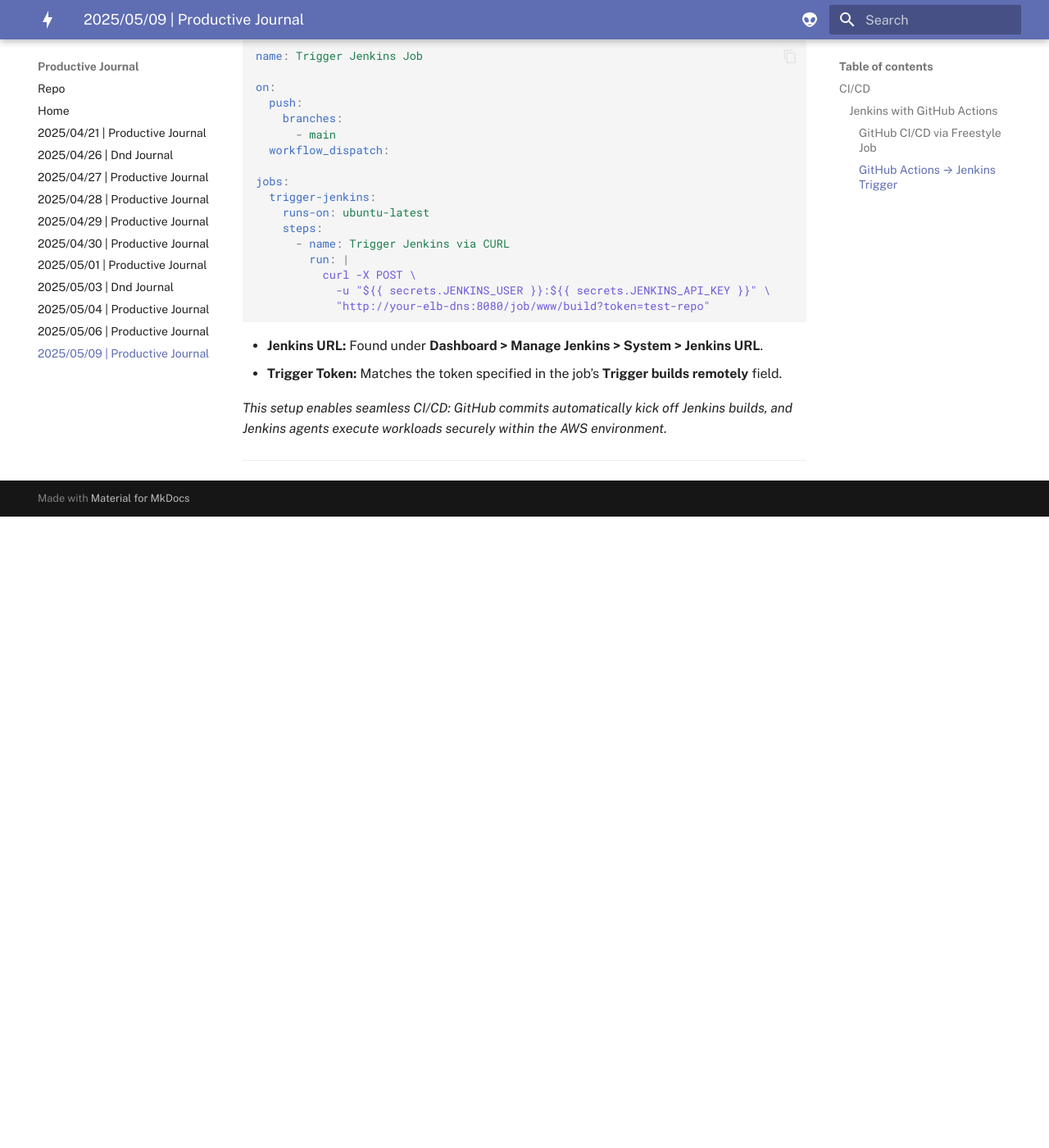
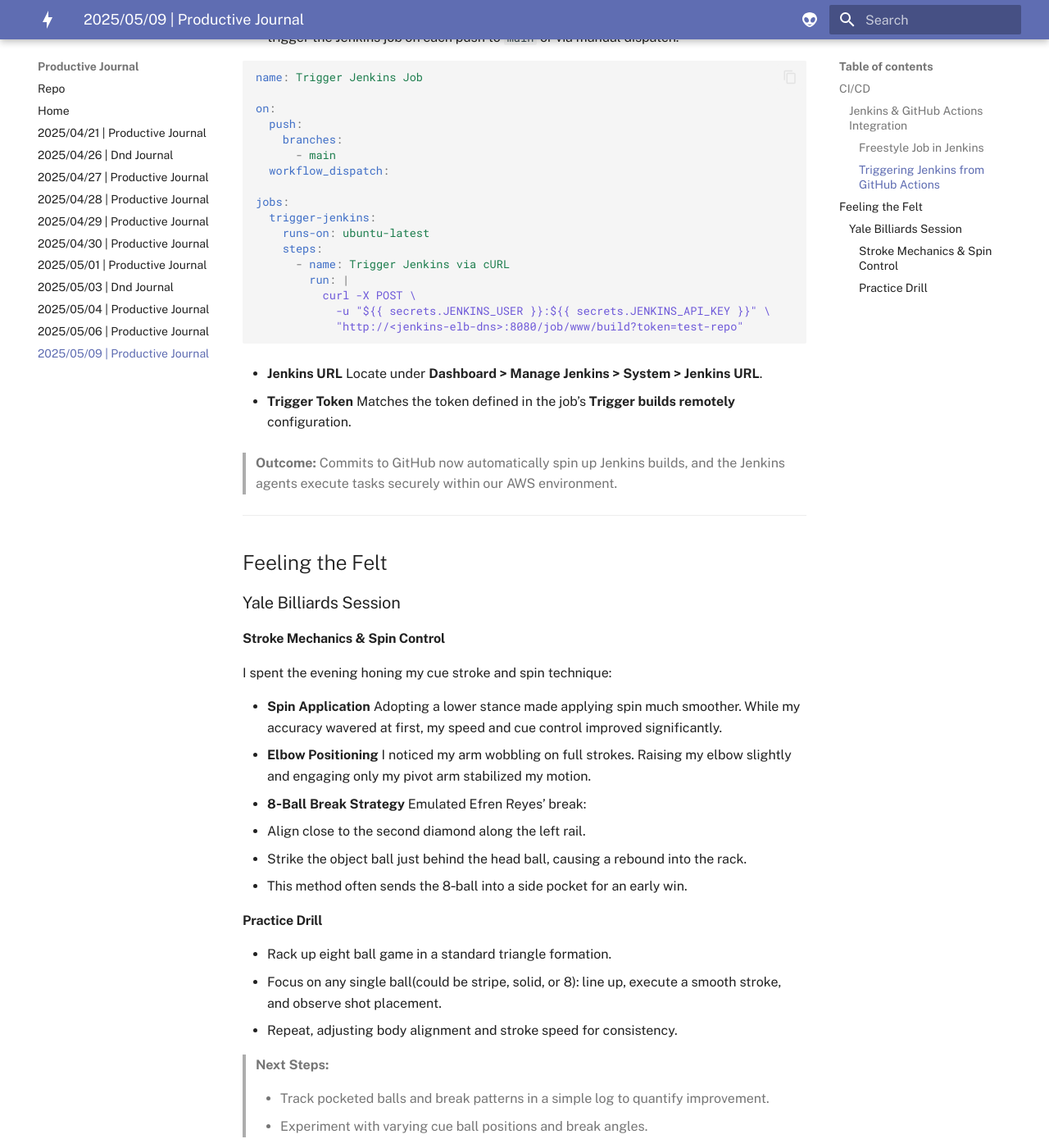
Before and after one commit to scondo-prof/productiveJournal, an MkDocs documentation site: the page built from docs/weeklyProductiveJournal/2025/5/09/dailyProgress.md, in a window 1280 px wide and 1400 px high, scrolled down 1411 px. Shown: the whole window at 82% size. Built offline with MkDocs 1.6.1 and Material for MkDocs 9.7.7, drawn with Linux system fonts in a browser that asks for light colours; before the commit the page ends 2041 px from its top, so only the background shows below that; some of the changed text lies outside the part shown.

Commit message:
dev/finished 05-09 entry

````diff
--- a/docs/weeklyProductiveJournal/2025/5/09/dailyProgress.md
+++ b/docs/weeklyProductiveJournal/2025/5/09/dailyProgress.md
@@ -2,16 +2,20 @@
 
 ## CI/CD
 
-### Jenkins with GitHub Actions
+### Jenkins & GitHub Actions Integration
 
-#### GitHub CI/CD via Freestyle Job
+#### Freestyle Job in Jenkins
 
-- **Authentication Challenge:** GitHub deprecated basic auth, so we generated a Fine‑Grained PAT for the TGBFS repo and stored it as a Jenkins secret.
-- **Remote Build Trigger:** Jobs are configured with a trigger token; authenticated via Jenkins API key to start builds remotely.
+- **Authentication Workaround**
+  GitHub removed basic authentication, so I created a fine‑grained Personal Access Token for the test repository and stored it securely as a Jenkins credential.
+- **Remote Build Trigger**
+  Each job is configured with a trigger token. Jenkins uses its API key and this token to authenticate and initiate builds remotely.
   ![Freestyle Project Trigger](./assets/jekninsProjectExampleTrigger.png)
-- **Secure Environment Injection:** Check **Use secret text(s) or file(s)** in job configuration to inject the PAT and other credentials.
+- **Secure Environment Injection**
+  Under **Build Environment**, enable **Use secret text(s) or file(s)** to inject the GitHub PAT and any other sensitive credentials into the build.
   ![Freestyle Project Environment](./assets/jenkinsProjectExampleEnvironment.png)
-- **Build Steps:** An **Execute Shell** step runs a script to pull from GitHub and launch the application:
+- **Build Steps**
+  A single **Execute Shell** step pulls the latest code and launches the application:
 
   ```bash
   gh auth login --with-token < $GITHUB_PAT_TXT
@@ -24,9 +28,10 @@
   python main.py
   ```
 
-#### GitHub Actions → Jenkins Trigger
+#### Triggering Jenkins from GitHub Actions
 
-- **Workflow YAML:** A GitHub Actions workflow uses `curl` with Jenkins credentials to trigger the Jenkins job when code is pushed or manually dispatched:
+- **Workflow Definition**
+  A GitHub Actions workflow uses `curl` with Jenkins credentials to trigger the Jenkins job on each push to `main` or via manual dispatch:
 
   ```yaml
   name: Trigger Jenkins Job
@@ -41,16 +46,59 @@
     trigger-jenkins:
       runs-on: ubuntu-latest
       steps:
-        - name: Trigger Jenkins via CURL
+        - name: Trigger Jenkins via cURL
           run: |
             curl -X POST \
               -u "${{ secrets.JENKINS_USER }}:${{ secrets.JENKINS_API_KEY }}" \
-              "http://your-elb-dns:8080/job/www/build?token=test-repo"
+              "http://<jenkins-elb-dns>:8080/job/www/build?token=test-repo"
   ```
 
-- **Jenkins URL:** Found under **Dashboard > Manage Jenkins > System > Jenkins URL**.
-- **Trigger Token:** Matches the token specified in the job’s **Trigger builds remotely** field.
+- **Jenkins URL**
+  Locate under **Dashboard > Manage Jenkins > System > Jenkins URL**.
 
-_This setup enables seamless CI/CD: GitHub commits automatically kick off Jenkins builds, and Jenkins agents execute workloads securely within the AWS environment._
+- **Trigger Token**
+  Matches the token defined in the job’s **Trigger builds remotely** configuration.
+
+> **Outcome:** Commits to GitHub now automatically spin up Jenkins builds, and the Jenkins agents execute tasks securely within our AWS environment.
 
 ---
+
+## Feeling the Felt
+
+### Yale Billiards Session
+
+#### Stroke Mechanics & Spin Control
+
+I spent the evening honing my cue stroke and spin technique:
+
+- **Spin Application**
+  Adopting a lower stance made applying spin much smoother. While my accuracy wavered at first, my speed and cue control improved significantly.
+- **Elbow Positioning**
+  I noticed my arm wobbling on full strokes. Raising my elbow slightly and engaging only my pivot arm stabilized my motion.
+- **8‑Ball Break Strategy**
+  Emulated Efren Reyes’ break:
+
+  - Align close to the second diamond along the left rail.
+  - Strike the object ball just behind the head ball, causing a rebound into the rack.
+  - This method often sends the 8‑ball into a side pocket for an early win.
+
+#### Practice Drill
+
+- Rack up eight ball game in a standard triangle formation.
+- Focus on any single ball(could be stripe, solid, or 8): line up, execute a smooth stroke, and observe shot placement.
+- Repeat, adjusting body alignment and stroke speed for consistency.
+
+> **Next Steps:**
+>
+> - Track pocketed balls and break patterns in a simple log to quantify improvement.
+> - Experiment with varying cue ball positions and break angles.
+
+---
+
+_Why was the billiard instructor a great teacher?_
+
+_He knew how to chalk it up to experience!_
+
+---
+
+![The Felt](./assets/theFelt.png)
````
Also changed, not shown: docs/weeklyProductiveJournal/2025/5/09/assets/monkaiOfTyping.png (deleted), docs/weeklyProductiveJournal/2025/5/09/assets/theFelt.png (added).
